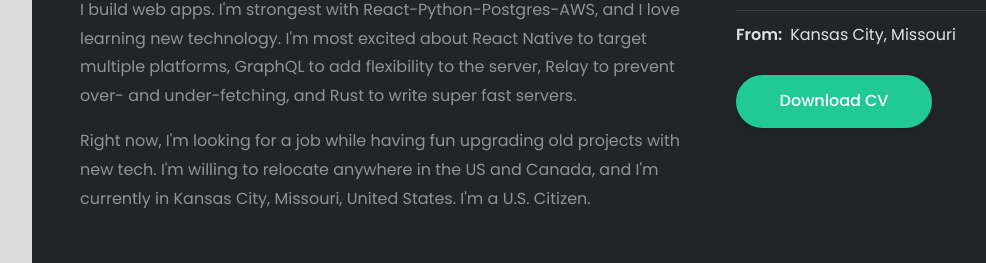
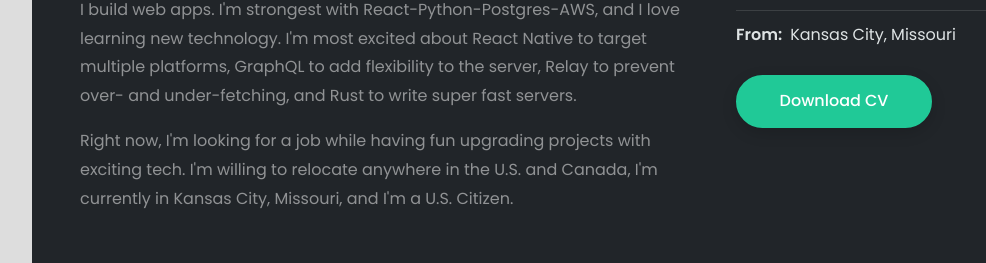
Before and after one commit to MattKleinsmith/mattkleinsmith.github.io, a React (Create React App) app in the folder react-app/: page / in a window 1280 px wide. Shown: the part 1179-1442 px from the top of the page, without its empty margins (228-1214 px from the left). Built offline with nearby package versions, Linux system fonts and the light colour scheme.

Commit message:
Tune about me

```diff
--- a/react-app/src/components/About.jsx
+++ b/react-app/src/components/About.jsx
@@ -40,7 +40,7 @@ const AboutUs = ({ classicHeader, darkTheme }) => {
             </p>
 
             <p className={darkTheme ? "text-white-50" : ""}>
-              Right now, I'm looking for a job while having fun upgrading old projects with new tech. I'm willing to relocate anywhere in the US and Canada, and I'm currently in Kansas City, Missouri, United States. I'm a U.S. Citizen.
+              Right now, I'm looking for a job while having fun upgrading projects with exciting tech. I'm willing to relocate anywhere in the U.S. and Canada, I'm currently in Kansas City, Missouri, and I'm a U.S. Citizen.
             </p>
           </div>
           {/* About me content end */}
```
